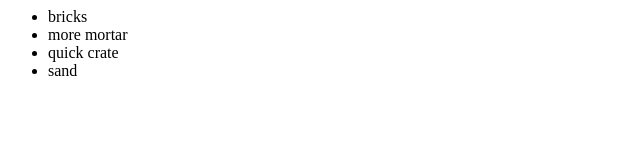
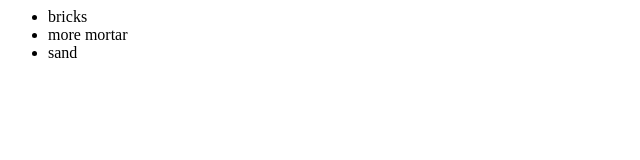
Before and after one commit to Rabimaharjan/newGitTest, a plain HTML site: page index.html in a window 1280 px wide. Shown: the full height of the page, 0-640 px from the left. Drawn offline with Linux system fonts and the light colour scheme.

Commit message:
modied again

```diff
--- a/index.html
+++ b/index.html
@@ -4,7 +4,6 @@
 		<ul>
 			<li>bricks</li>
 			<li>more mortar</li>
-			<li>quick crate</li>
 			<li>sand</li>
 		</ul>
 	</div>
```
